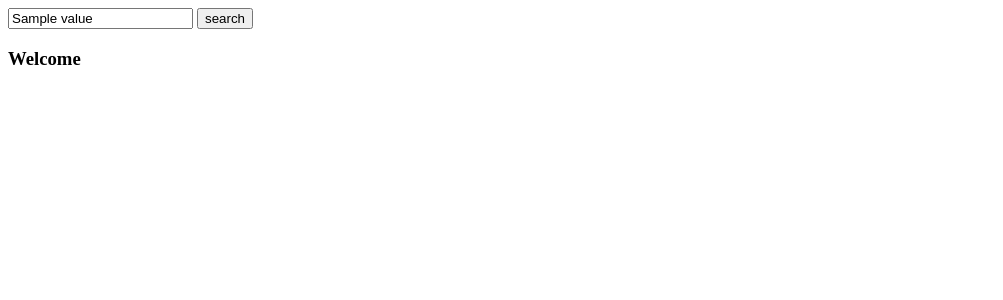
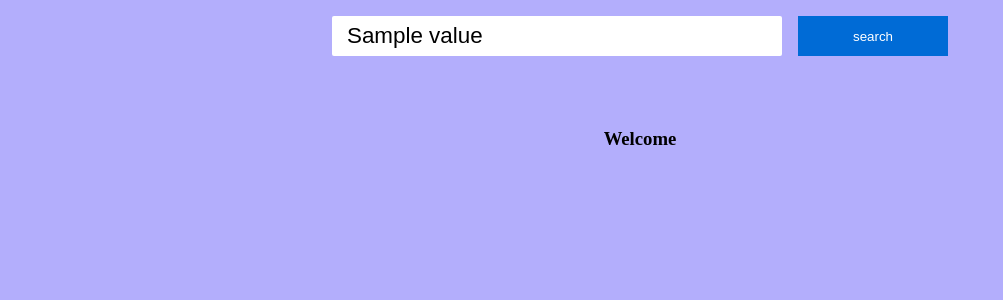
Before and after one commit to Bfabien99/dico, a PHP site: template views/conjugate.php in a window 1280 px wide. Shown: the top 300 px of the page, without its empty margins (0-1003 px from the left). Run offline with PHP 8.4, Linux system fonts and the light colour scheme; the template is opened without the code that fills it: most values are stand-ins (such as "Sample title", 1, 10 or a date in 2020).

Commit message:
conjugation part finish

```diff
--- a/views/conjugate.php
+++ b/views/conjugate.php
@@ -5,41 +5,176 @@
     <meta http-equiv="X-UA-Compatible" content="IE=edge">
     <meta name="viewport" content="width=device-width, initial-scale=1.0">
     <title>Document</title>
+    <style>
+        @import url('https://fonts.googleapis.com/css2?family=Montserrat:wght@100;200;300;400&family=Poppins:ital,wght@0,100;0,200;0,300;0,400;0,500;1,100;1,200;1,400&family=Roboto+Serif:ital,wght@0,100;0,300;0,400;0,500;1,100;1,200&family=Titillium+Web:ital,wght@0,200;0,400;1,200;1,300&display=swap');
+        *{
+            margin: 0;
+            padding: 0;
+            box-sizing: border-box;
+        }
+
+        body{
+            width: 100%;
+            min-height: 100vh;
+            background-color: #b3aefc;
+        }
+
+        .container{
+            width: 90%;
+            margin: auto;
+            display: flex;
+            flex-direction: column;
+            gap: 3.5em;
+            align-items: center;
+            padding-bottom: 5px;
+        }
+
+        form{
+            width: 90%;
+            display: flex;
+            align-items: center;
+            margin:0 auto;
+            gap: 1em;
+            justify-content: center;
+            padding: 1em;
+        }
+
+        form input{
+            height: 40px;
+            outline: none;
+            border: none;
+        }
+
+        form input[type="search"]{
+            min-width: 450px;
+            padding: 15px;
+            border-radius: 2px;
+            font-size: 1.4rem;
+        }
+
+        form input[type="submit"]{
+            min-width: 150px;
+            background-color: #006bd6;
+            color: white;
+            cursor: pointer;
+        }
+
+        form input[type="submit"]:hover{
+            background-color: #11589e;
+        }
+
+        .conjugateform{
+            display:flex;
+            align-items: center;
+            justify-content: space-around;
+            gap: 2em;
+        }
+        .forms{
+            display: flex;
+            flex-direction: column;
+            justify-content: center;
+            align-items: center;
+            text-align: center;
+           background-color: #9e97fc;
+        }
+        .forms h2{
+            padding: 20px;
+        }
+        .forms h3{
+            width: 100%;
+            padding: 30px 20px;
+            background-color: white;
+        }
+        .conjugationtable{
+            display: grid;
+            grid-template-columns: repeat(3,1fr);
+            grid-gap: 0.5rem;
+        }
+        .conjugatetable{
+            margin-bottom: 2em;
+            display: flex;
+            flex-direction: column;
+            align-items: center;
+            text-align: center;
+            background-color: #fff;
+        }
+        .conjugatetable .temps{
+            padding: 20px;
+            background-color: #59acff;
+            color: white;
+            width: 100%;
+            text-transform: uppercase;
+            text-shadow: 0px 0px 2px #828282;
+        }
+        .conjugatetable .conjugation{
+            padding: 20px;
+            display: flex;
+            justify-content: space-around;
+            align-items: center;
+            width: 100%;
+        }
+
+        .conjugation .subject{
+            font-style: italic;
+        }
+
+        .conjugation .verb{
+
+        }
+
+    </style>
 </head>
 <body>
-    <form action="">
+    <div class="container">
+        <form action="" autocomplete="off">
             <input type="search" name="verb" value="<?= $value ?>" placeholder="search a verb">
             <input type="submit" value="search" name="search">
         </form>
+
+        <!-- Affichage de la conjuguaison -->
         <?php if(!empty($results) && $results['result']=='OK'):?>
 
+            <!-- Box contenant le verbe conjugué  -->
             <?php if(!empty($results['conjugated_forms'])):?>
+                <!-- forme conjuguée  -->
+                <div class="conjugateform">
                     <?php foreach ($results['conjugated_forms'] as $conjugated_forms):?>
+                        <div class="forms">
                             <h2><?= $conjugated_forms[0]; ?></h2>
                             <h3><?= $conjugated_forms[1]; ?></h3>
+                        </div>
                     <?php endforeach;?>
+                </div>
             <?php endif;?>
 
             <?php if(!empty($results['conjugation_tables'])):?>
+                <div class="conjugationtable">
                     <?php foreach ($results['conjugation_tables'] as $conjugation_tables):?>
 
                         <?php foreach ($conjugation_tables as $conjugation):?>
-                    <div class="conjugatetable" style="border: 1px solid black;">
-                    <h2><?= $conjugation['heading'] ?></h2>
+                            <!-- Box contenant la conjuguaison   -->
+                            <div class="conjugatetable">
+                            <h2 class="temps"><?= $conjugation['heading'] ?></h2>
                             <?php foreach ($conjugation['forms'] as $tense):?>
-                        <h2><?= $tense[0] ;?></h2>
-                        <h3><?= $tense[1] ;?></h3>
+                                <div class="conjugation">
+                                    <h2 class="subject"><?= $tense[0] ;?></h2>
+                                    <h3 class="verb"><?= $tense[1] ;?></h3>
+                                </div>
                             <?php endforeach;?>
                             </div>
+                            <!-- fin Box contenant la conjuguaison  -->
                         <?php endforeach;?>
 
                     <?php endforeach;?>
+                </div>
             <?php endif;?>
+            <!-- fin Box contenant le verbe conjugué  -->
 
         <?php elseif(!empty($_GET['verb']) && empty($results['conjugated_forms'])):?>
                 <h3>No match found</h3>
         <?php else:?>
                     <h3>Welcome</h3>
         <?php endif;?>
+    </div>
 </body>
 </html>
--- a/views/dictionnary.php
+++ b/views/dictionnary.php
@@ -44,7 +44,7 @@
         }
 
         form input{
-            height: 30px;
+            height: 40px;
             outline: none;
             border: none;
         }
```
Lines whose indentation alone changed are shown as unchanged.
